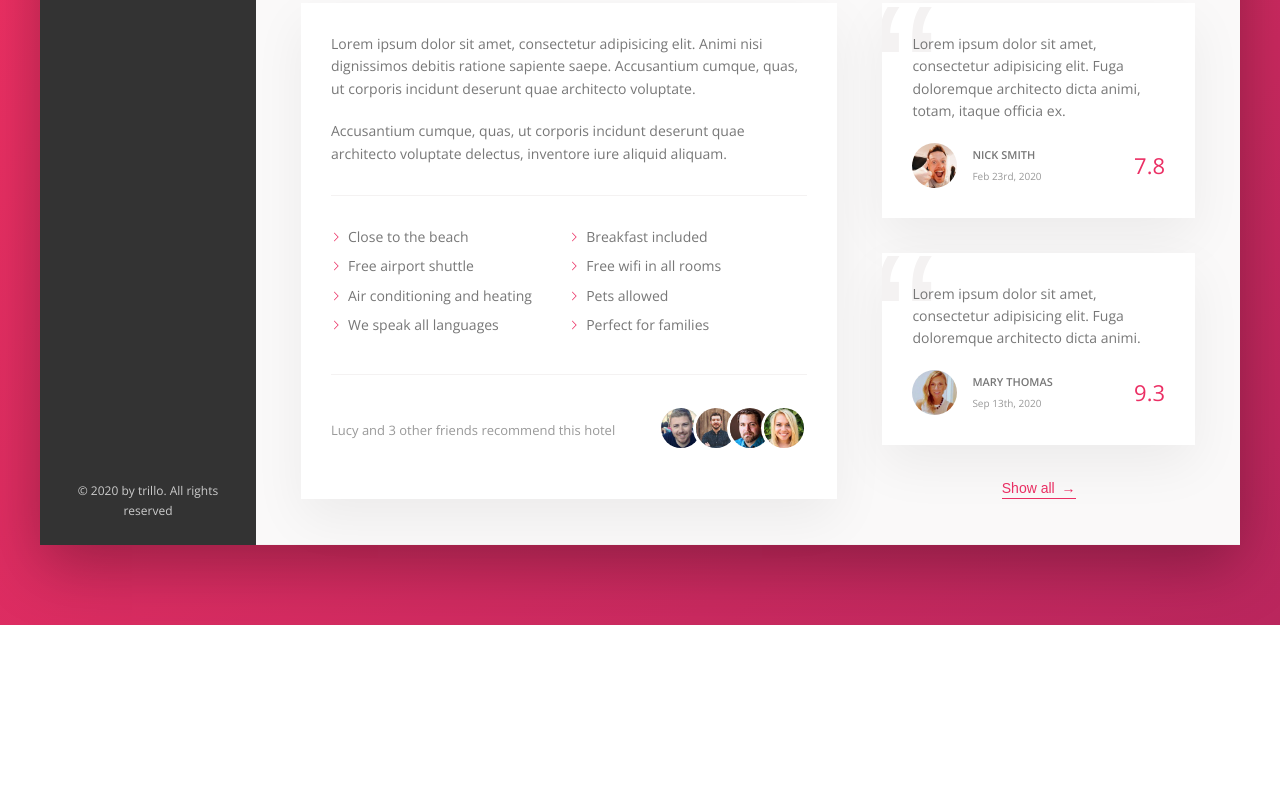
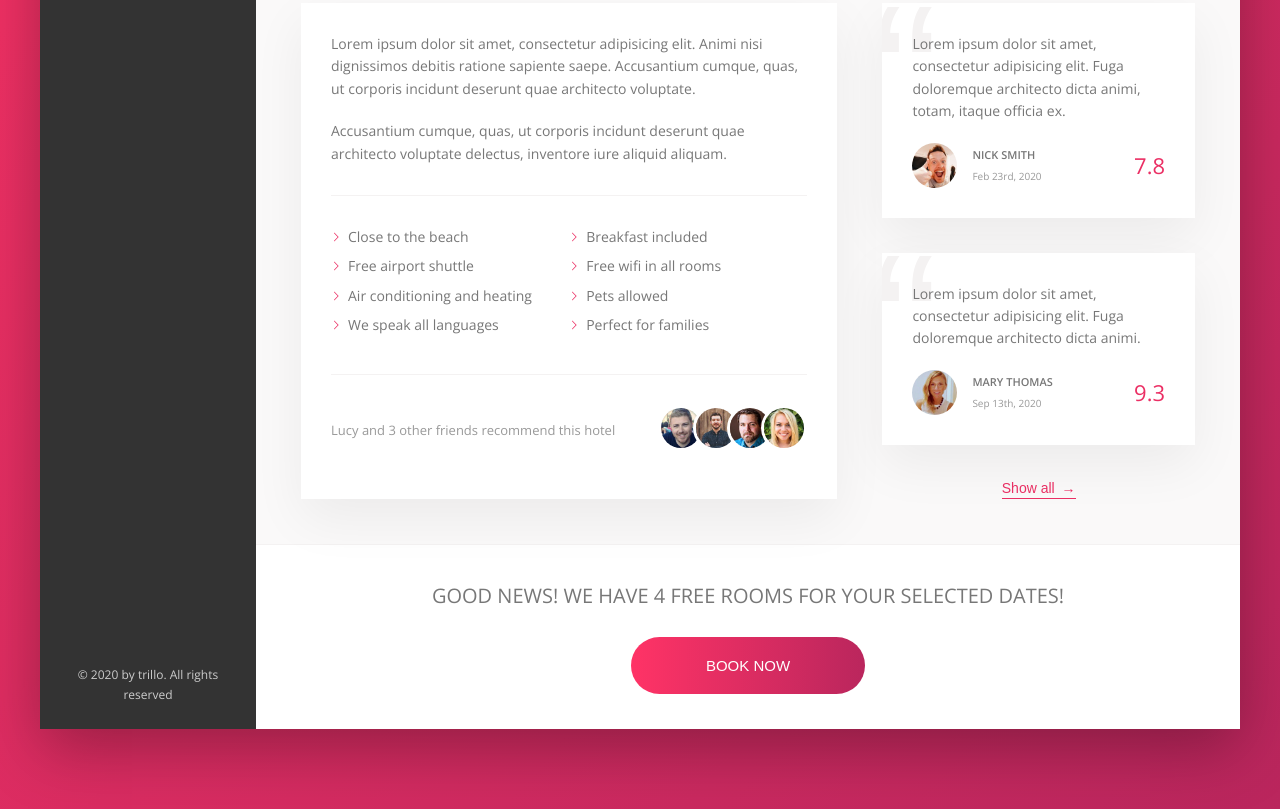
Before and after one commit to sendgn/trillo, a website: page index.html in a window 1280 px wide. Shown: the part 644-1453 px from the top of the page. Before the commit the page ends 1269 px from the top, so only its background shows below. Drawn offline with nearby package versions, Linux system fonts and the light colour scheme.

Commit message:
Build CTA section

```diff
--- a/index.html
+++ b/index.html
@@ -216,6 +216,7 @@
                 </div>
               </div>
             </div>
+
             <!-- User reviews -->
             <div class="user-reviews">
               <!-- First review -->
@@ -260,6 +261,17 @@
               <button class="btn-inline">Show all <span>&rarr;</span></button>
             </div>
           </div>
+
+          <!-- Call to action (CTA) -->
+          <div class="cta">
+            <h2 class="cta__book-now">
+              Good news! We have 4 free rooms for your selected dates!
+            </h2>
+            <button class="btn">
+              <span class="btn__visible">Book now</span>
+              <span class="btn__invisible">Only 4 rooms left</span>
+            </button>
+          </div>
         </main>
       </div>
     </div>
--- a/sass/_components.scss
+++ b/sass/_components.scss
@@ -424,3 +424,73 @@
     z-index: 1;
   }
 }
+
+// CALL TO ACTION
+.cta {
+  padding: 3.5rem 0;
+  text-align: center;
+
+  &__book-now {
+    font-size: 2rem;
+    font-weight: 300;
+    text-transform: uppercase;
+    margin-bottom: 2.5rem;
+  }
+}
+
+// BUTTON
+.btn {
+  font-size: 1.5rem;
+  font-weight: 300;
+  text-transform: uppercase;
+  border-radius: 100px;
+  border: none;
+  background-image: linear-gradient(
+    to right,
+    var(--color-primary-light),
+    var(--color-primary-dark)
+  );
+  color: #fff;
+  position: relative;
+  overflow: hidden;
+  cursor: pointer;
+
+  & > * {
+    display: inline-block;
+    height: 100%;
+    width: 100%;
+    transition: all 0.2s;
+  }
+
+  &__visible {
+    padding: 2rem 7.5rem;
+  }
+
+  &__invisible {
+    position: absolute;
+    padding: 2rem 0;
+    left: 0;
+    top: -100%;
+  }
+
+  &:hover {
+    background-image: linear-gradient(
+      to left,
+      var(--color-primary-light),
+      var(--color-primary-dark)
+    );
+  }
+
+  &:hover &__visible {
+    transform: translateY(100%);
+  }
+
+  &:hover &__invisible {
+    top: 0;
+  }
+
+  &:focus {
+    outline: none;
+    animation: pulsate 1s infinite;
+  }
+}
```
Also changed, not shown: css/main.css.
